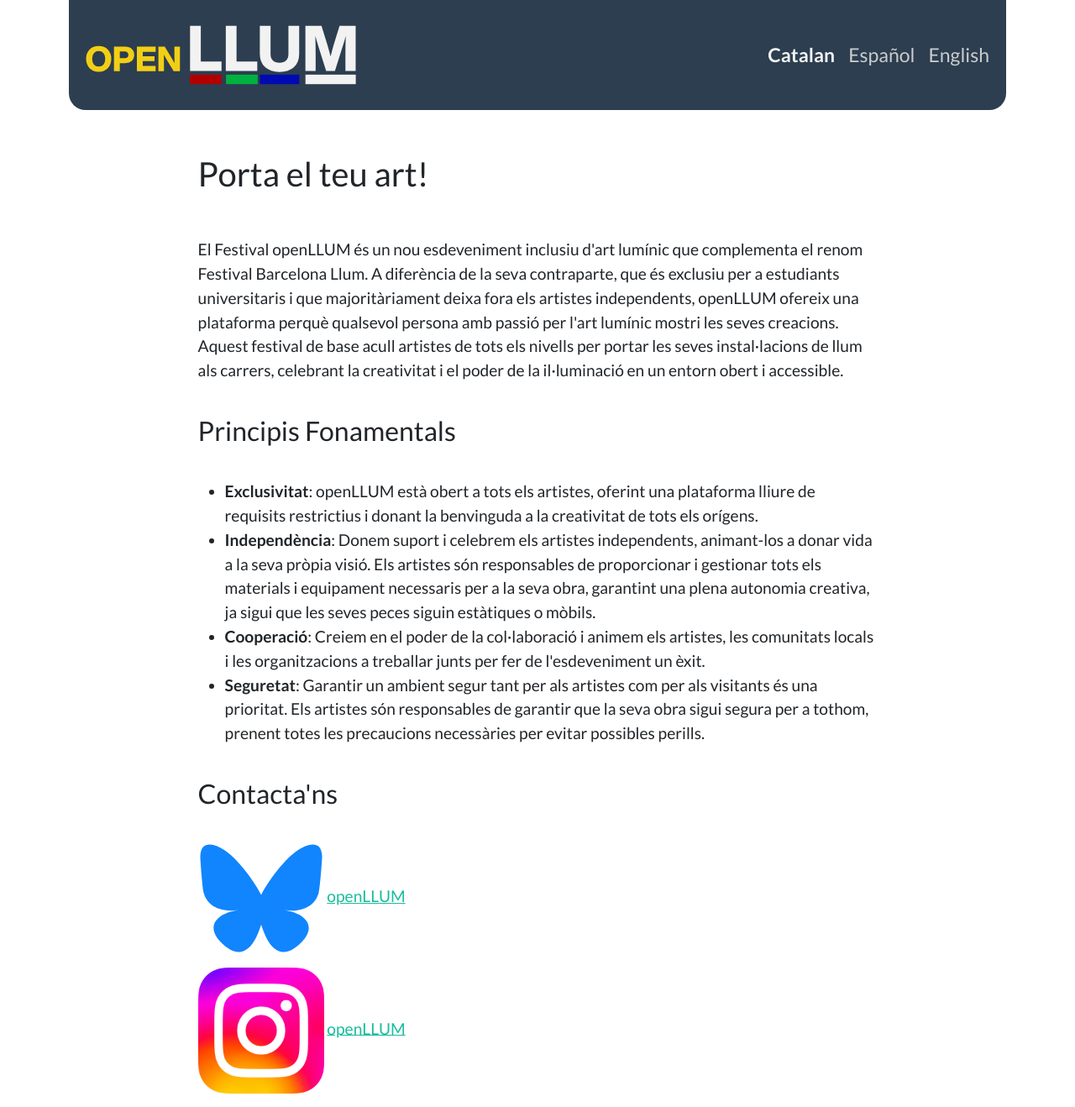
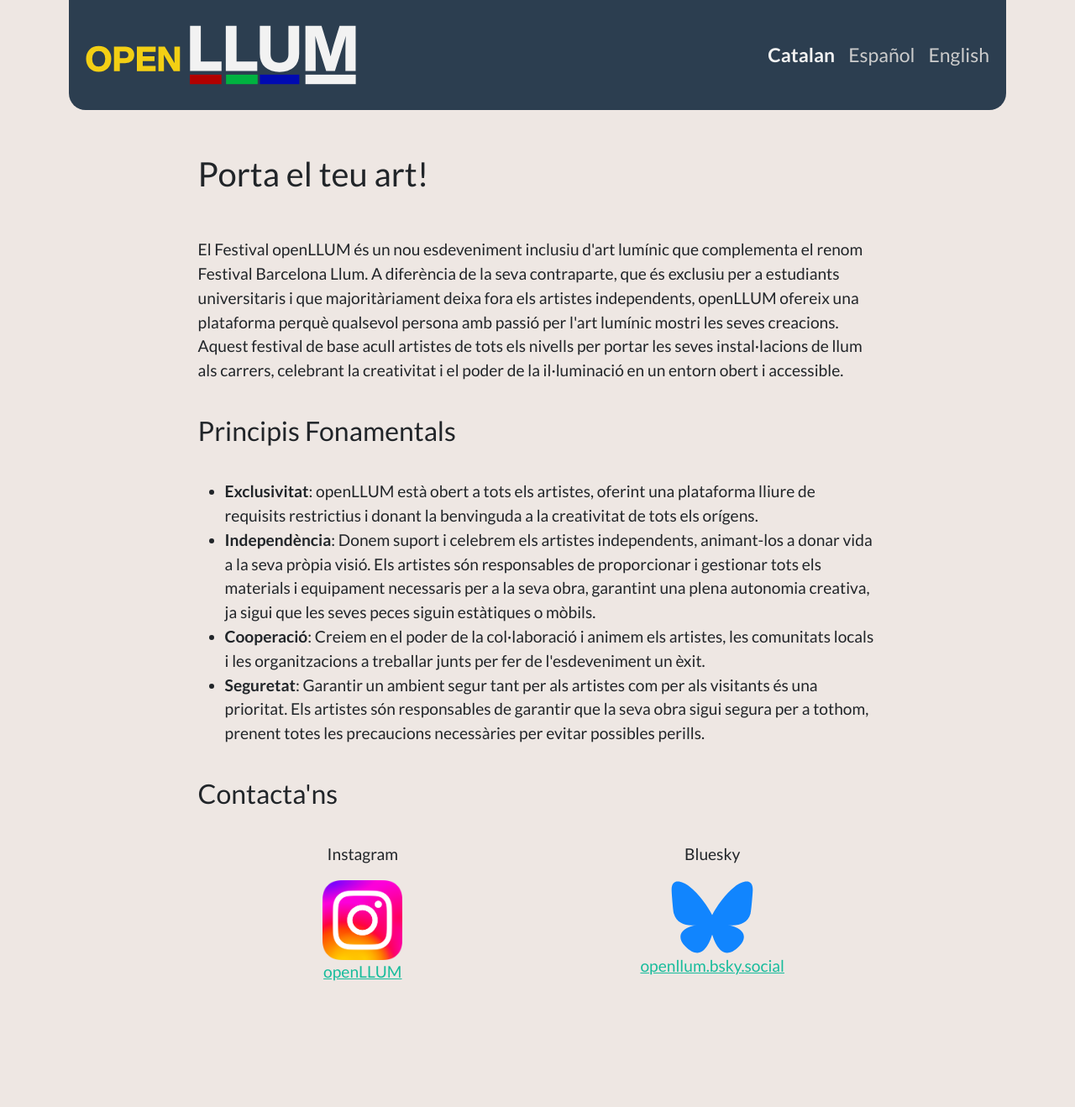
Before and after one commit to mayhem/openllum.org, a Flask app: page / in a window 1280 px wide. Shown: the whole page at 84% size. After the commit the page ends 1168 px from the top, so only its background shows below. Run offline with Flask 3, Linux system fonts and the light colour scheme; some libraries are stand-ins or nearby versions.

Commit message:
Good enough

```diff
--- a/static/css/openllum.org.css
+++ b/static/css/openllum.org.css
@@ -1,5 +1,6 @@
 body {
     font-size: 1.2em;
+    background: #eee7e3;
 }
 
 h2 {
--- a/templates/index.html
+++ b/templates/index.html
@@ -17,14 +17,35 @@
 </ul>
 
 <h3>Contacta'ns</h3>
-<p>
-    <img src="/static/img/bluesky.svg" style="max-width: 150px">
-    <a href="https://bsky.app/profile/openllum.bsky.social">openLLUM</a>
-</p>
-<p>
-    <img src="/static/img/instagram.png" style="max-width: 150px">
-    <a href="https://www.instagram.com/openllum">openLLUM</a>
-</p>
+
+<div class="row mb-3 text-center" id="contact-logos">
+  <div class="col">
+    <p>
+      Instagram
+    </p>
+    <a href="https://www.instagram.com/openllum">
+      <div class="col">
+        <img src="/static/img/instagram.png" style="max-width: 95px" alt="instagram icon">
+      </div>
+      <div class="col">
+        openLLUM
+      </div>
+    </a>
+  </div>
+  <div class="col">
+    <p>
+      Bluesky
+    </p>
+    <a href="https://bsky.app/profile/openllum.bsky.social">
+    <div class="col">
+      <img src="/static/img/bluesky.svg" style="max-width: 100px" alt="bluesky icon">
+    </div>
+    <div class="col">
+      openllum.bsky.social
+    </div>
+    </a>
+  </div>
+</div>
 
 {% endblock%}
 
```
Also changed, not shown: templates/index-en.html (+28 -8 lines), templates/index-es.html (+28 -8 lines).
